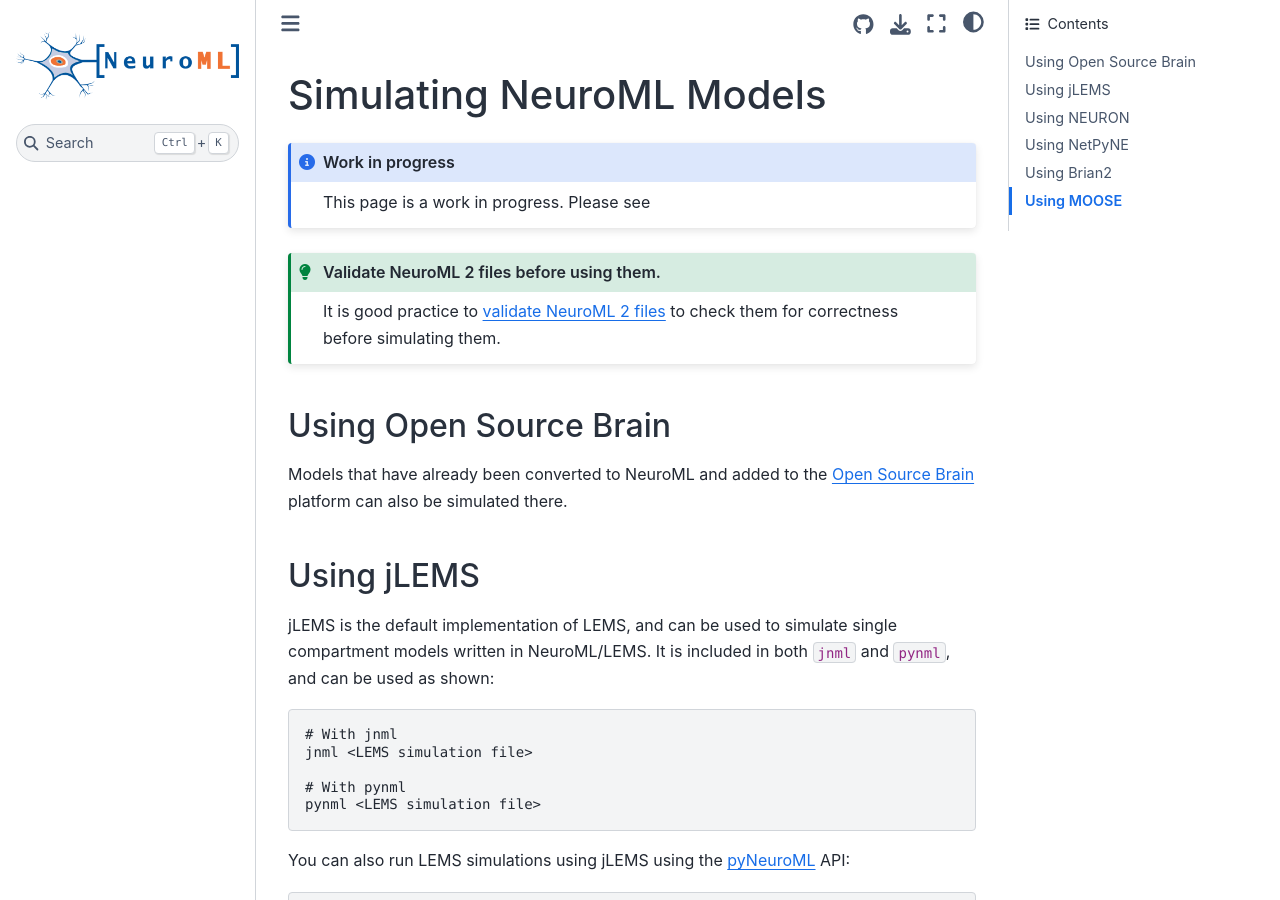
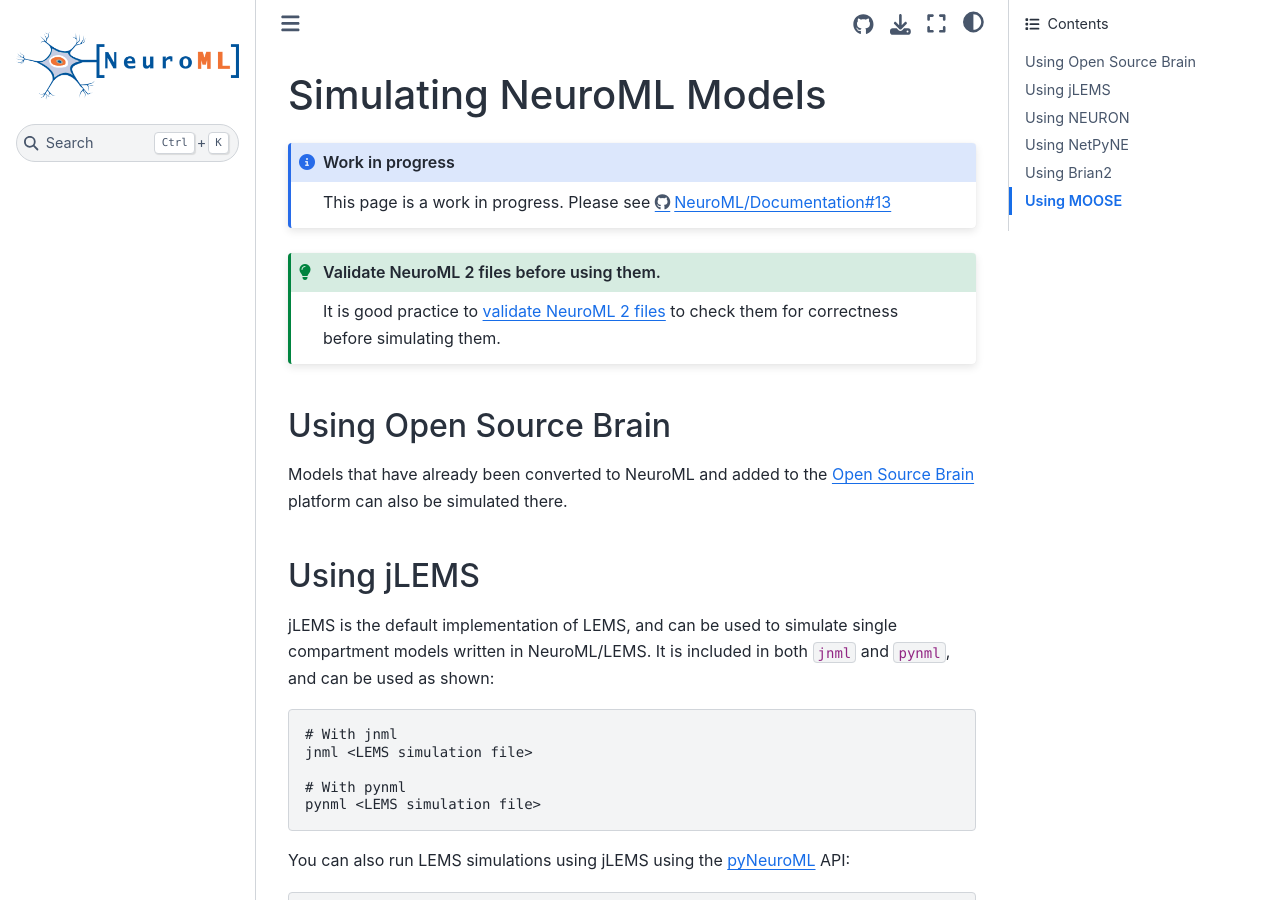
Before and after one commit to NeuroML/Documentation, a Jupyter Book: the page built from source/Userdocs/SimulatingNeuroMLModels.md, in a window 1280 px wide and 900 px high. Built offline with Jupyter Book 1.0.4 settings and Sphinx 7.4.7 and the Sphinx Book theme 1.1.4, drawn with Linux system fonts in a browser that asks for light colours; pages that are not in the unit, such as notebooks, are missing from menus; some of the changed lines change nothing that is shown.

Commit message:
chore: add link to issue

````diff
--- a/source/Userdocs/SimulatingNeuroMLModels.md
+++ b/source/Userdocs/SimulatingNeuroMLModels.md
@@ -3,7 +3,7 @@
 
 ```{admonition} Work in progress
 :class: note
-This page is a work in progress. Please see
+This page is a work in progress. Please see https://github.com/NeuroML/Documentation/issues/13
 ```
 
 ```{admonition} Validate NeuroML 2 files before using them.
````
